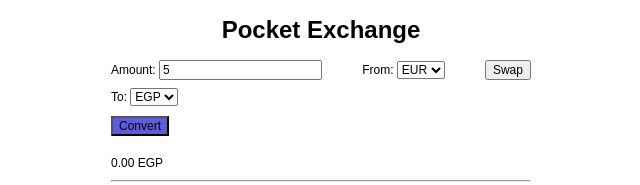
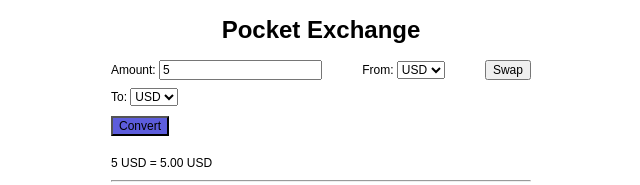
Before and after one commit to samaadam1/PocketExchange, a website built with Vite: page index.html in a window 1280 px wide. Both pictures are taken after typing "5" into the empty fields and a click on the button "Convert". Shown: the top 185 px of the page, 319-959 px from the left. Built offline with nearby package versions, Linux system fonts and the light colour scheme.

Commit message:
Part 2: Rates, conversion and async (Done)

```diff
--- a/index.html
+++ b/index.html
@@ -1,11 +1,17 @@
 <!DOCTYPE html>
 <html lang="en">
+
 
 <head>
     <meta charset="UTF-8">
     <meta name="viewport" content="width=device-width, initial-scale=1.0">
     <title>Pocket Exchange</title>
     <link rel="stylesheet" href="src/style.css">
+
+    <!-- type="module" tells the browser that the script is a JavaScript module. -->
+    <!-- A module is a file that can import code from other files and export its own code for other files to use. -->
+    <script type="module" src="/src/main.ts"></script>
+
 </head>
 
 <body>
@@ -23,24 +29,24 @@
                 <div>
                     <label for="from">From:</label>
                     <select id="from">
-                        <option value="EGP">EGP</option>
+                        <!-- <option value="EGP">EGP</option>
                         <option value="USD">USD</option>
                         <option value="EUR" selected>EUR</option>
                         <option value="GBP">GBP</option>
                         <option value="SAR">SAR</option>
-                        <option value="AUD">AUD</option>
+                        <option value="AUD">AUD</option> -->
                     </select>
                 </div>
                 <button id="swap">Swap</button>
                 <div>
                     <label for="to">To:</label>
                     <select id="to">
-                        <option value="EGP" selected>EGP</option>
+                        <!-- <option value="EGP" selected>EGP</option>
                         <option value="USD">USD</option>
                         <option value="EUR">EUR</option>
                         <option value="GBP">GBP</option>
                         <option value="SAR">SAR</option>
-                        <option value="AUD">AUD</option>
+                        <option value="AUD">AUD</option> -->
                     </select>
                 </div>
             </div>
@@ -85,6 +91,7 @@
         </section>
     </main>
 
+    <script type="module" src="/src/main.ts"></script>
 </body>
 
 </html>
--- a/src/main.ts
+++ b/src/main.ts
@@ -1,60 +1,33 @@
-import './style.css'
-import heroImg from './assets/hero.png'
-import typescriptLogo from './assets/typescript.svg'
-import viteLogo from './assets/vite.svg'
-import { setupCounter } from './counter.ts'
+import { showRates, RATES } from './rates.ts';
+import { convert, validateAmount } from './state.ts';
 
-document.querySelector<HTMLDivElement>('#app')!.innerHTML = `
-<section id="center">
-  <div class="hero">
-    <img src="${heroImg}" class="base" width="170" height="179">
-    <img src="${typescriptLogo}" class="framework" alt="TypeScript logo"/>
-    <img src="${viteLogo}" class="vite" alt="Vite logo" />
-  </div>
-  <div>
-    <h1>Get started</h1>
-    <p>Edit <code>src/main.ts</code> and save to test <code>HMR</code></p>
-  </div>
-  <button id="counter" type="button" class="counter"></button>
-</section>
+const amountInput = document.querySelector<HTMLInputElement>('#amount')!;
+const fromSelect = document.querySelector<HTMLSelectElement>('#from')!;
+const toSelect = document.querySelector<HTMLSelectElement>('#to')!;
+const convertButton = document.querySelector<HTMLButtonElement>('#convert')!;
+const message = document.querySelector<HTMLOutputElement>('#message')!;
+const result = document.querySelector<HTMLOutputElement>('#result')!;
 
-<div class="ticks"></div>
+showRates();   // runs once on page load
 
-<section id="next-steps">
-  <div id="docs">
-    <svg class="icon" role="presentation" aria-hidden="true"><use href="/icons.svg#documentation-icon"></use></svg>
-    <h2>Documentation</h2>
-    <p>Your questions, answered</p>
-    <ul>
-      <li>
-        <a href="https://vite.dev/" target="_blank">
-          <img class="logo" src="${viteLogo}" alt="" />
-          Explore Vite
-        </a>
-      </li>
-      <li>
-        <a href="https://www.typescriptlang.org" target="_blank">
-          <img class="button-icon" src="${typescriptLogo}" alt="">
-          Learn more
-        </a>
-      </li>
-    </ul>
-  </div>
-  <div id="social">
-    <svg class="icon" role="presentation" aria-hidden="true"><use href="/icons.svg#social-icon"></use></svg>
-    <h2>Connect with us</h2>
-    <p>Join the Vite community</p>
-    <ul>
-      <li><a href="https://github.com/vitejs/vite" target="_blank"><svg class="button-icon" role="presentation" aria-hidden="true"><use href="/icons.svg#github-icon"></use></svg>GitHub</a></li>
-      <li><a href="https://chat.vite.dev/" target="_blank"><svg class="button-icon" role="presentation" aria-hidden="true"><use href="/icons.svg#discord-icon"></use></svg>Discord</a></li>
-      <li><a href="https://x.com/vite_js" target="_blank"><svg class="button-icon" role="presentation" aria-hidden="true"><use href="/icons.svg#x-icon"></use></svg>X.com</a></li>
-      <li><a href="https://bsky.app/profile/vite.dev" target="_blank"><svg class="button-icon" role="presentation" aria-hidden="true"><use href="/icons.svg#bluesky-icon"></use></svg>Bluesky</a></li>
-    </ul>
-  </div>
-</section>
+convertButton.addEventListener('click', () => {
+  // 1. validate first
+  const error = validateAmount(amountInput.value);
+  if (error !== null) {
+    message.style.color = 'red';
+    message.textContent = error;
+    return;                       // stop here, don't convert
+  }
 
-<div class="ticks"></div>
-<section id="spacer"></section>
-`
+  // 2. valid: clear the old message and convert
+  message.textContent = '';
+  const amount = Number(amountInput.value);
+  const converted = convert(amount, fromSelect.value, toSelect.value, RATES);
 
-setupCounter(document.querySelector<HTMLButtonElement>('#counter')!)
+  // 3. show "100 EUR = 5,271.74 EGP"
+  const formatted = converted.toLocaleString('en-US', {
+    minimumFractionDigits: 2,
+    maximumFractionDigits: 2,
+  });
+  result.textContent = `${amount} ${fromSelect.value} = ${formatted} ${toSelect.value}`;
+});
--- a/src/rates.ts
+++ b/src/rates.ts
@@ -6,3 +6,40 @@ export const RATES: Record<string, number> = {
   AED: 3.67,
   EGP: 48.5,
 };
+
+export async function loadRates(): Promise<Record<string, number>> {
+  await new Promise((resolve) => setTimeout(resolve, 1000));
+  return RATES;
+}
+
+export async function showRates(): Promise<void> {
+  const fromSelect = document.querySelector<HTMLSelectElement>('#from')!;
+  const toSelect = document.querySelector<HTMLSelectElement>('#to')!;
+  const convertButton = document.querySelector<HTMLButtonElement>('#convert')!;
+  const message = document.querySelector<HTMLOutputElement>('#message')!;
+
+  message.style.color = 'blue'
+  message.textContent = 'Loading rates…';
+  convertButton.disabled = true;
+
+  const rates = await loadRates();
+
+  //   Object.keys(rates) returns an array of an object's property names. rates object looks like this:
+  //{ USD: 1, EUR: 0.92, GBP: 0.79, SAR: 3.75, AED: 3.67, EGP: 48.5 }
+  const codes = Object.keys(rates);
+
+  /*
+  Option is a built-in browser constructor that creates an <option> element. new calls it to make a fresh one. It takes the text and the value as its first two arguments:
+  new Option(text, value)
+
+  For example:
+  new Option('Euro', 'EUR')
+  creates the same thing as this HTML:
+  <option value="EUR">Euro</option>
+  */
+  fromSelect.replaceChildren(...codes.map((code) => new Option(code, code)));
+  toSelect.replaceChildren(...codes.map((code) => new Option(code, code)));
+
+  message.textContent = '';
+  convertButton.disabled = false;
+}
--- a/src/state.ts
+++ b/src/state.ts
@@ -0,0 +1,21 @@
+
+// The function must return a number.
+export function convert(amount: number, from: string, to: string, rates: Record<string, number>): number {
+    if (from === to) return amount;
+    return (amount / rates[from]) * rates[to];
+}
+
+// Returns an error message, or null when the amount is valid.
+export function validateAmount(raw: string): string | null {
+
+    // remove white space from the beginning and end of the string
+    const text = raw.trim();
+    if (text === '') return 'Enter an amount';
+
+    const amount = Number(text);
+    if (!Number.isFinite(amount)) return 'Amount must be a number';
+    if (amount === 0) return 'Amount cannot be zero';
+    if (amount < 0) return 'Amount cannot be negative';
+
+    return null;
+}
```
